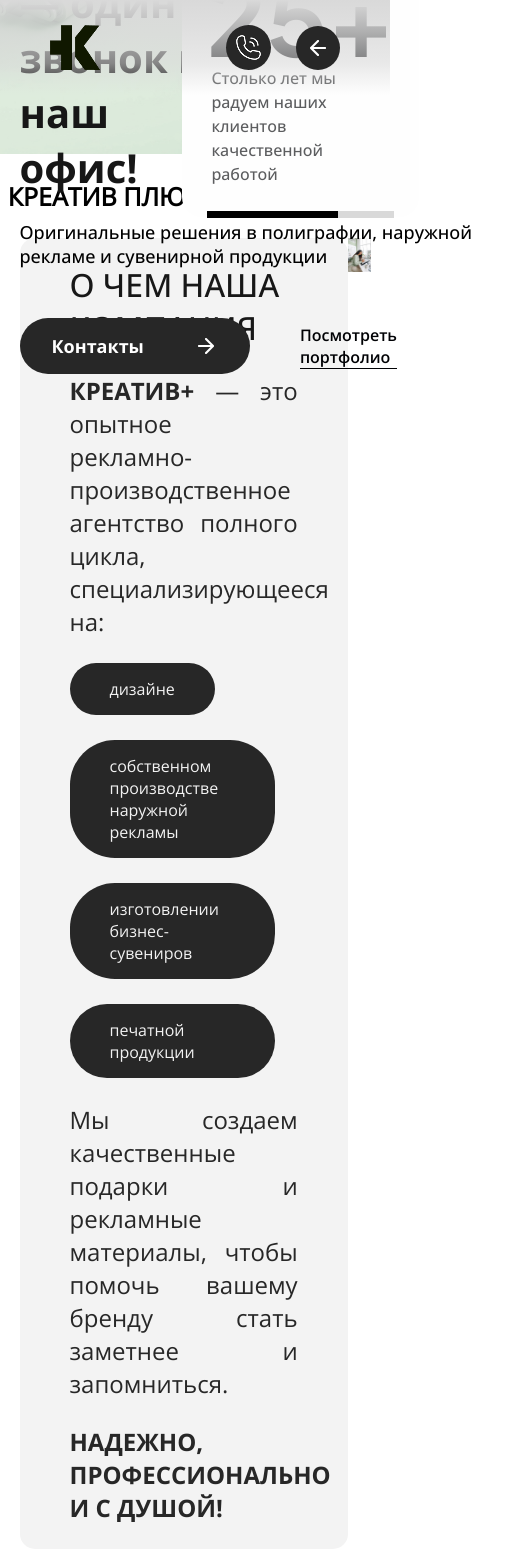
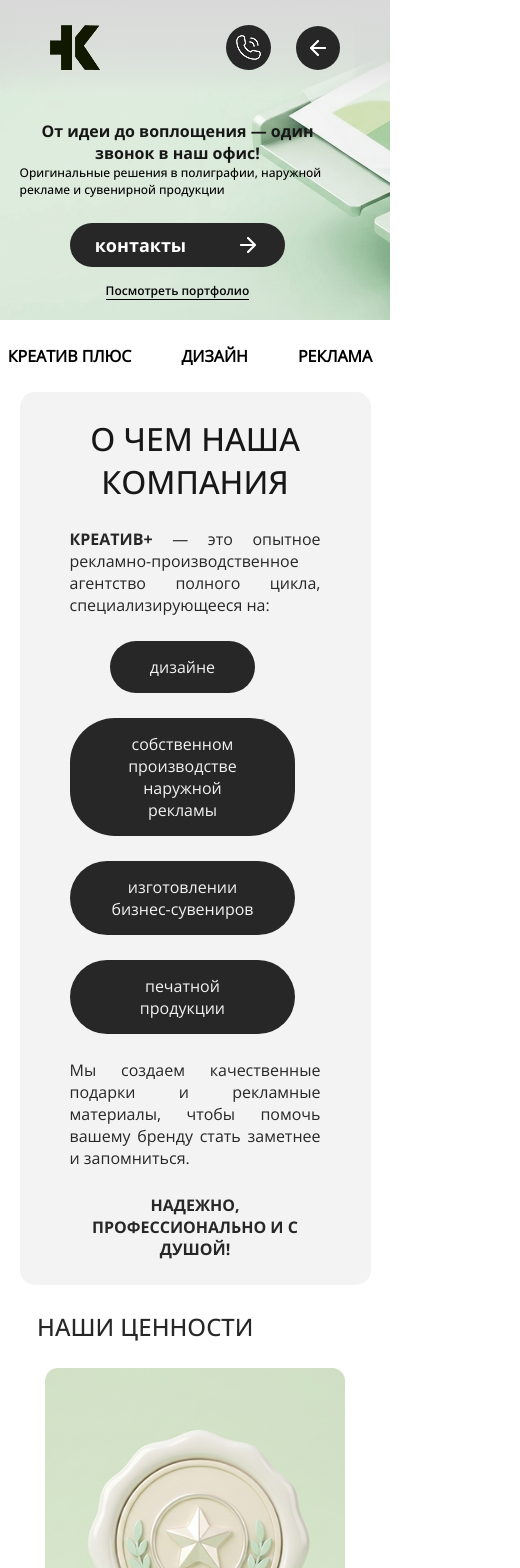
Before and after one commit to Misha468/creative-plus, a React (Vite) app: page / in a window 390 px wide. Shown: the top 1568 px of the page, 520 px wide, since content can reach past the window. Built offline with nearby package versions, Linux system fonts and the light colour scheme.

Commit message:
landing page adapteded

```diff
--- a/src/pages/Landing/Landing.tsx
+++ b/src/pages/Landing/Landing.tsx
@@ -33,7 +33,11 @@
             Воплощаем ваши идеи
             <b className="thesis-info-special-text"> в реальность!</b>
           </p>
-          <NavLink to={"/контакты"} className="buttons" id="to-contact-button">
+          <NavLink
+            to={"/контакты"}
+            className="buttons"
+            id="landing-to-contact-button"
+          >
             Контакты
             <img src={ArrorIcon} alt="Иконка стрелочки" />
           </NavLink>
--- a/src/styles/consts.css
+++ b/src/styles/consts.css
@@ -82,7 +82,8 @@
   background-color: var(--gray);
   color: var(--white);
 }
-#to-contact-button {
+#to-contact-button,
+#landing-to-contact-button {
   display: flex;
   gap: 50px;
   width: max-content;
@@ -91,7 +92,8 @@
   font-size: 18px;
   transition: all 0.5s ease;
 }
-#to-contact-button:hover {
+#to-contact-button:hover,
+#landing-to-contact-button:hover {
   scale: 1.05;
 }
 #logo-image {
--- a/src/styles/media.css
+++ b/src/styles/media.css
@@ -105,11 +105,14 @@
     position: relative;
     display: flex;
     align-items: center;
-    height: 480px;
+    padding: 50px 0;
+  }
+  #thesis-block-image {
+    height: 100%;
   }
   #thesis-info-block {
     width: 40%;
-    height: 90%;
+    padding: 50px 0;
     margin-left: 1%;
     background-color: var(--light-gray-transparent);
     border-radius: 15px;
@@ -216,9 +219,6 @@
   }
   .thesis-info-special-text {
     font-size: 32px;
-  }
-  #thesis-block-wrapper {
-    max-height: 350px;
   }
 }
 @media screen and (max-width: 1600px) {
@@ -413,6 +413,16 @@
   .review-block-text {
     font-size: 20px;
   }
+  #thesis-info-block {
+    width: 70%;
+  }
+  #header-inner-background-right-side {
+    display: none;
+  }
+  #header-inner-background-left-side {
+    width: 90%;
+    gap: 0;
+  }
 }
 @media screen and (max-width: 768px) {
   .review-inner-block,
@@ -420,6 +430,12 @@
     display: flex;
     flex-direction: column;
     align-items: center;
+  }
+  .header-thesis-title {
+    font-size: 24px;
+  }
+  .header-thesis-title {
+    font-size: 16px;
   }
   .review-block-mirrored {
     justify-content: flex-start;
@@ -451,13 +467,47 @@
   .faq-element-text {
     max-width: 100%;
   }
+  #thesis-block-image {
+    height: 100%;
+    object-fit: cover;
+  }
+  #thesis-info-block-logo {
+    width: 40px;
+  }
+  .thesis-info-text {
+    font-size: 16px;
+  }
+  .thesis-info-special-text {
+    font-size: 20px;
+  }
+  #thesis-block-wrapper {
+    padding: 10px 0;
+  }
+  #thesis-info-block {
+    padding: 10px 0;
+  }
+  #landing-to-contact-button,
+  #to-contact-button {
+    padding: 5px 16px;
+    text-transform: lowercase;
+  }
+  #to-contact-button {
+    padding: 10px 25px;
+  }
+  #about-company-left-side {
+    width: 90%;
+  }
+  #about-company-right-side {
+    display: none;
+  }
 }
 @media screen and (max-width: 600px) {
   .contacts-info-page-link {
     font-size: 32px;
   }
   .contacts-info-page-title,
-  .reviews-page-title {
+  .reviews-page-title,
+  .our-values-wrapper-title {
     font-size: 24px;
   }
   .contacts-page-title,
@@ -500,6 +550,36 @@
   .review-inner-block {
     padding: 25px;
   }
+  .about-company-title,
+  .about-specialize-text {
+    text-align: center;
+  }
+  #about-specialize-wrapper {
+    flex-direction: column;
+    align-items: center;
+  }
+  .about-company-text,
+  .about-company-thesis-text,
+  .about-company-thesis-title {
+    font-size: 16px;
+  }
+  .about-company-thesis-title {
+    text-align: center;
+  }
+  #header-inner-background {
+    margin-top: 50px;
+    height: 100%;
+  }
+  #header-background-image {
+    height: 320px;
+    width: 100%;
+  }
+  .links {
+    font-size: 12px;
+  }
+  .header-thesis-text {
+    width: 100%;
+  }
 }
 @media screen and (max-width: 450px) {
   .contacts-info-page-link,
@@ -508,6 +588,12 @@
   .portfolio-page-title {
     font-size: 24px;
   }
+  .header-thesis-title {
+    text-align: center;
+  }
+  .carousel-word {
+    font-size: 16px;
+  }
   .footer-social-link {
     font-size: 12px;
   }
@@ -515,4 +601,14 @@
   #lith {
     font-size: 16px;
   }
+  .our-values-image {
+    width: 300px;
+  }
+  .header-thesis-text {
+    font-size: 12px;
+  }
+  #header-thesis-buttons-wrapper {
+    flex-direction: column;
+    gap: 15px;
+  }
 }
```
